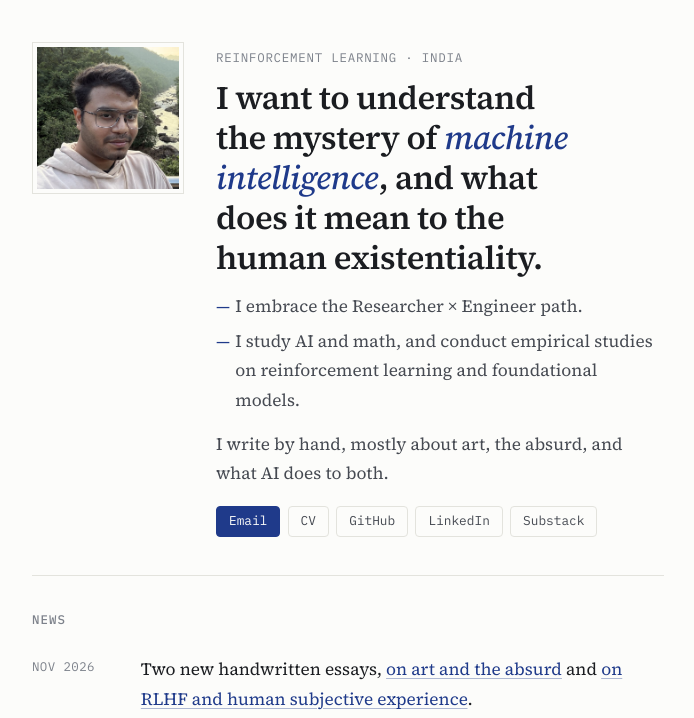
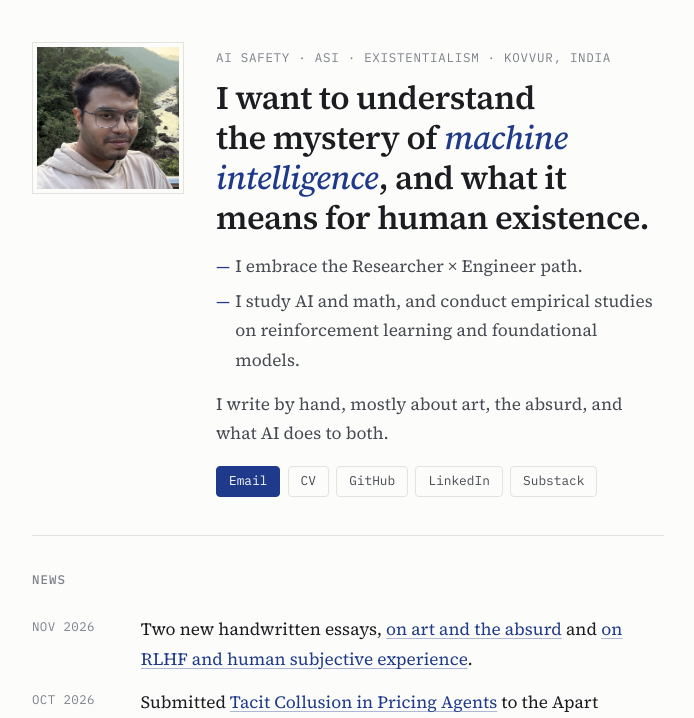
Before and after one commit to Peddinti-Sriram-Bharadwaj/peddinti-sriram-bharadwaj.github.io, an Eleventy site: page src/index.njk in a window 1280 px wide. Shown: the part 81-799 px from the top of the page, without its empty margins (292-986 px from the left). Built offline with nearby package versions, Linux system fonts and the light colour scheme; Eleventy itself is replaced by a stand-in of ours; files that its build step writes are made by us from their sources.

Commit message:
Hero: polish title, new tagline
Co-Authored-By: Claude Opus 5.5 <noreply@anthropic.com>

```diff
--- a/src/index.njk
+++ b/src/index.njk
@@ -6,8 +6,8 @@ permalink: /
 <main id="main" class="wrap">
   <div class="hero">
     <div>
-      <span class="where">Reinforcement learning · India</span>
-      <h1>I want to understand the mystery of <em>machine intelligence</em>, and what does it mean to the human existentiality.</h1>
+      <span class="where">AI safety · ASI · Existentialism · Kovvur, India</span>
+      <h1>I want to understand the mystery of <em>machine intelligence</em>, and what it means for human existence.</h1>
       <ul class="points">
         <li>I embrace the Researcher × Engineer path.</li>
         <li>I study AI and math, and conduct empirical studies on reinforcement learning and foundational models.</li>
```
